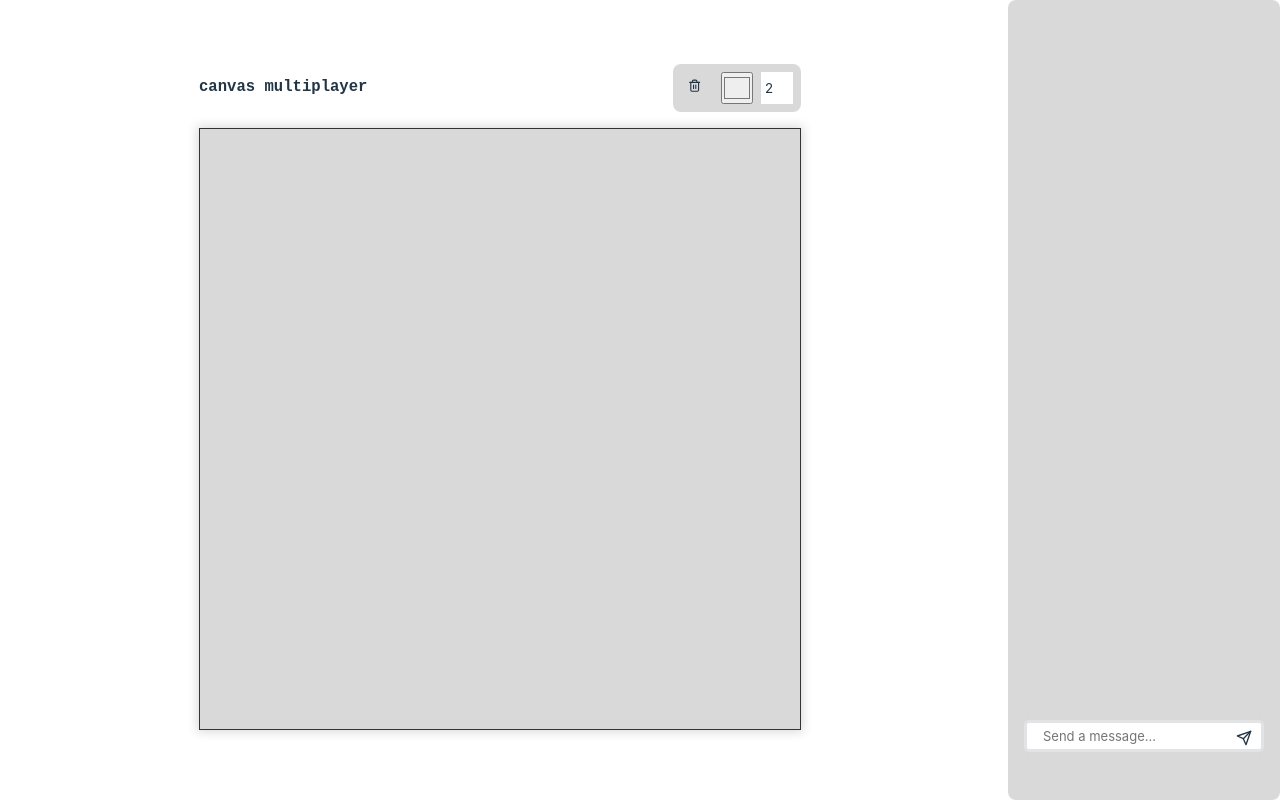
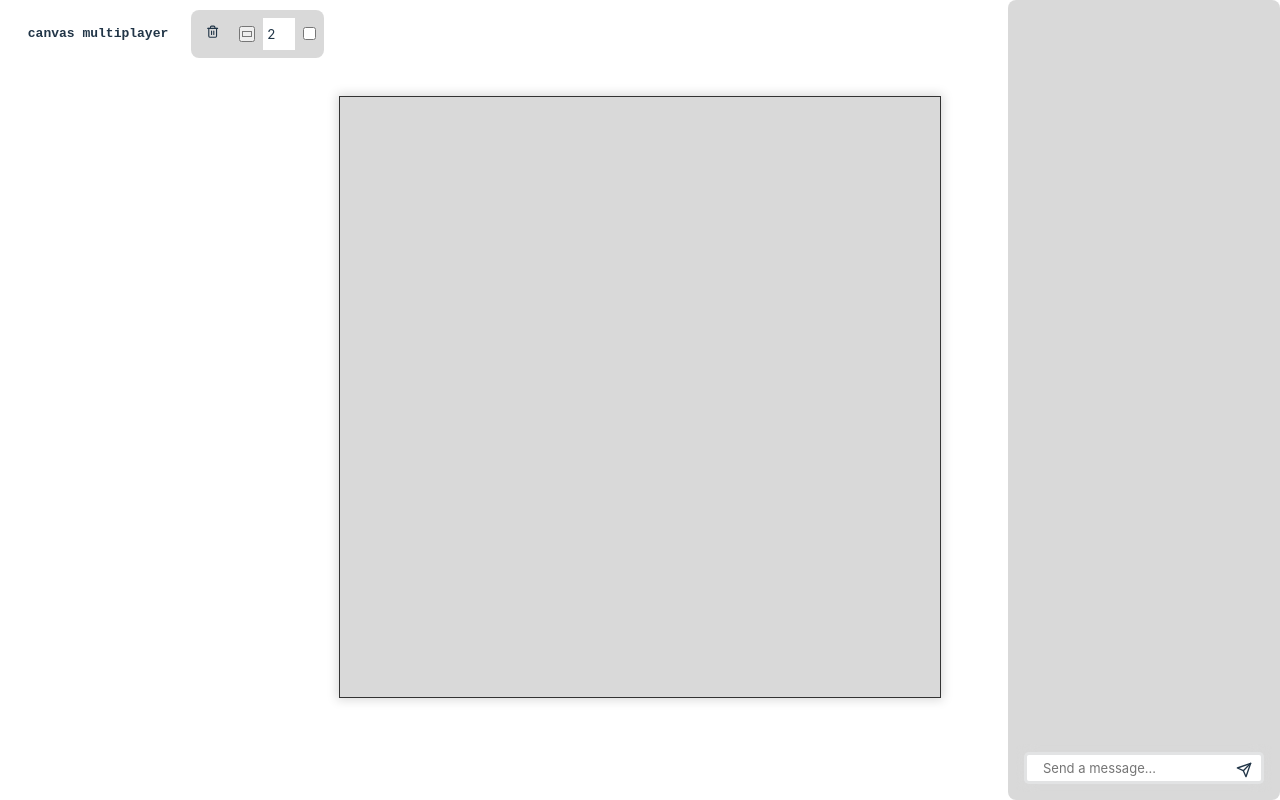
Before and after one commit to lloydlobo/canvas-multiplayer, a website built with Vite: page client/index.html in a window 1280 px wide. Built offline with nearby package versions, Linux system fonts and the light colour scheme; files whose address does not match are found by name.

Commit message:
style: fix layout shift canvas size

```diff
--- a/client/src/main.ts
+++ b/client/src/main.ts
@@ -26,6 +26,7 @@ const sendRef = document.getElementById("sendRef");
 const controlsClearButton = document.getElementById("controlsClearButton");
 const controlsColorPickerInput = document.getElementById( "controlsColorPickerInput") as HTMLInputElement; // prettier-ignore
 const controlsLineWidthPicker = document.getElementById( "controlsLineWidthPicker") as HTMLInputElement; // prettier-ignore
+const controlsFullscreenCheckbox = document.getElementById( "controlsFullscreenCheckbox") as HTMLInputElement; // prettier-ignore
 let colorState = controlsColorPickerInput.value;
 
 const canvasRef = document.getElementsByTagName("canvas")[0];
@@ -91,14 +92,19 @@ function createLine({ prevPoint, currentPoint, ctx }: Draw) {
     currentPoint,
     color: colorState,
   } satisfies DrawLineSocketProps);
-  handleDraw({ ctx, currentPoint, prevPoint, color: colorState });
+  handleDrawLine({ ctx, currentPoint, prevPoint, color: colorState });
 }
 
 /**
  * Handle drawing on a canvas using linear interpolation to create a smooth line.
  * @param {Draw} param0 - An object containing the canvas context, current point, and previous point.
  */
-const handleDraw = ({ ctx, currentPoint, prevPoint, color }: DrawLineProps) => {
+const handleDrawLine = ({
+  ctx,
+  currentPoint,
+  prevPoint,
+  color,
+}: DrawLineProps) => {
   if (!prevPoint) { return; } // prettier-ignore
   const lineColor = color || colorState || controlsColorPickerInput.value;
 
@@ -144,6 +150,10 @@ window.addEventListener("load", () => {
   // container.style.width = `${(window.outerWidth / 1.618).toString()}px`; // works
   // canvasRef.width = container.clientWidth;
   // canvasRef.height = container.clientHeight;
+  if (controlsFullscreenCheckbox.checked) {
+    canvasRef.width = window.innerWidth;
+    canvasRef.height = window.innerHeight;
+  }
   canvasRef.style.border = "1px solid #333333";
 });
 
@@ -155,6 +165,16 @@ controlsClearButton?.addEventListener("click", (event) => {
 });
 controlsColorPickerInput?.addEventListener("change", (event: any) => {
   colorState = event.currentTarget.value;
+});
+controlsFullscreenCheckbox?.addEventListener("change", (event: any) => {
+  const isFullscreen = event.currentTarget.checked;
+  if (isFullscreen) {
+    canvasRef.width = window.innerWidth;
+    canvasRef.height = window.innerHeight;
+  } else {
+    canvasRef.width = container.clientWidth;
+    canvasRef.height = container.clientHeight;
+  }
 });
 
 // ///////////////////////////////////////////////
@@ -217,7 +237,7 @@ socket.on(
     // Here color received is used in the circle: the arc in ctx small circles
     // inside lines, is used to indicate the presence of the other
     // multiplayers.
-    handleDraw({ ctx: canvasCtx, currentPoint, prevPoint, color });
+    handleDrawLine({ ctx: canvasCtx, currentPoint, prevPoint, color });
   }
 );
 socket.on("clear", onClear);
@@ -275,13 +295,11 @@ function setupHomePage(): void {
   document.querySelector<HTMLDivElement>(`#app`)!.innerHTML = /*html*/ `
 <div class="wrapper">
 
-  <main>
-    <section>
-      <header class="header" >
+  <header class="header">
         <h1 class="logo">
           canvas multiplayer
         </h1>
-        <div class="controls" >
+    <div class="controls">
           <button id="controlsClearButton" title="Clear">
             <svg class="svg-icon" stroke="currentColor" fill="none" stroke-width="2" viewBox="0 0 24 24" stroke-linecap="round"
               stroke-linejoin="round" class="h-4 w-4" height="1em" width="1em" xmlns="http://www.w3.org/2000/svg">
@@ -293,9 +311,11 @@ function setupHomePage(): void {
           </button>
           <input type="color" value="#eeeeee" name="CromePicker" title="Color picker" id="controlsColorPickerInput" />
           <input type="number" min="3" max="9" title="Line width" value="2" name="lineWidthPicker" id="controlsLineWidthPicker" />
+      <input type="checkbox" name="fullscreen" id="controlsFullscreenCheckbox" />
         </div>
       </header>
-    </section>
+
+  <main>
     <section>
       <div class="canvas-container">
         <canvas id="canvasRef" width="600" height="600">Your browser does not support canvas element.</canvas>
@@ -304,11 +324,10 @@ function setupHomePage(): void {
     </section>
   </main>
 
-  <aside>
+  <aside id="messageAsideRef">
     <ul id="messagesListRef" class="messages debug!"></ul>
-
     <form id="formRef" action="" class="messages_form">
-      <input id="inputRef" type="text"  autocomplete="off" placeholder="Send a message&#8230;" />
+      <input id="inputRef" type="text" autocomplete="off" placeholder="Send a message&#8230;" />
       <!-- <label for="sendRef">Send</label> -->
       <button id="sendRef" type="submit" title="Send" class="messages_send">
         <svg class="svg-icon h-4 w-4 mr-1" viewBox="0 0 24 24">
--- a/client/src/style.css
+++ b/client/src/style.css
@@ -34,7 +34,7 @@
   justify-content: space-between;
   width: 100vw;
   height: 100vh;
-  overflow: auto;
+  overflow: hidden;
 }
 
 a {
@@ -68,8 +68,9 @@ h1 {
   font-family: monospace;
   will-change: filter;
   transition: filter 300ms;
+  font-size: medium;
   /* height: 6em; */
-  /* padding: 1em; */
+  padding: 1em;
 }
 .logo:hover {
   filter: drop-shadow(0 0 2em #646cffaa);
@@ -87,17 +88,29 @@ h1 {
 }
 
 header {
+  z-index: 50;
+  --gap: 0.618rem;
+  align-items: center;
+  border-radius: var(--gap);
+  /* border: 1px solid #333333; */
+  /* box-shadow: 0 0 10px 2px rgba(0, 0, 0, 0.15); */
   display: flex;
-  align-items: center;
+  gap: var(--gap);
   justify-content: space-between;
-  gap: 1rem;
+  margin: calc(var(--gap) / 2);
   max-width: 100vw;
+  padding-block: calc(var(--gap) / 2);
+  padding-inline: var(--gap);
+  position: absolute;
+  top: 0;
+  /* width: 61.8vw; */
 }
 
 .controls {
   background: rgba(0, 0, 0, 0.15);
   display: grid;
-  grid-template-columns: repeat(3, 1fr);
+  /* grid-template-columns: repeat(3, 1fr); */
+  grid-auto-flow: column;
   align-items: center;
   border-radius: 0.5rem;
   gap: 0.5rem;
@@ -120,6 +133,10 @@ header {
   height: 2rem;
   font-size: smaller;
 }
+#controlsColorPickerInput {
+  width: 1rem;
+  height: 1rem;
+}
 
 #controlsClearButton {
   border-radius: 4px;
@@ -141,15 +158,23 @@ header {
   width: 1em;
 }
 
-aside {
+aside#messageAsideRef {
+  right: 0;
+  height: 100%;
+  position: absolute;
   background: rgba(0, 0, 0, 0.15);
   border-radius: 0.5rem;
   display: flex;
+  justify-content: space-between;
   flex-direction: column;
   padding: 0.5rem;
 }
 
-aside #messagesListRef {
+aside:not(#formRef) {
+  pointer-events: none;
+}
+
+aside#messagesListRef {
   height: 88vh;
   border: 0px solid red;
   border-radius: 0.5rem;
@@ -176,6 +201,10 @@ aside #messagesListRef > #formRef {
   margin-block-start: auto;
   background-color: wheat;
 }
+/* #messagesListRef, */
+#formRef {
+  pointer-events: all;
+}
 
 main {
   display: grid;
@@ -189,9 +218,14 @@ main {
 /* position: relative; */
 /* width: 100%; */
 /* height: 0; */
-/* padding-bottom: 56.25%; */
+/* padding-bottom: 56.25%;  */
 /* set a 16:9 aspect ratio */
 /* } */
+.canvas-container {
+  width: 50%;
+  height: 50%;
+  position: relative;
+}
 
 /* .canvas-container canvas { */
 /*   position: absolute; */
```
Also changed, not shown: client/src/components/sticky-note.ts (added, +13 -0 lines).
